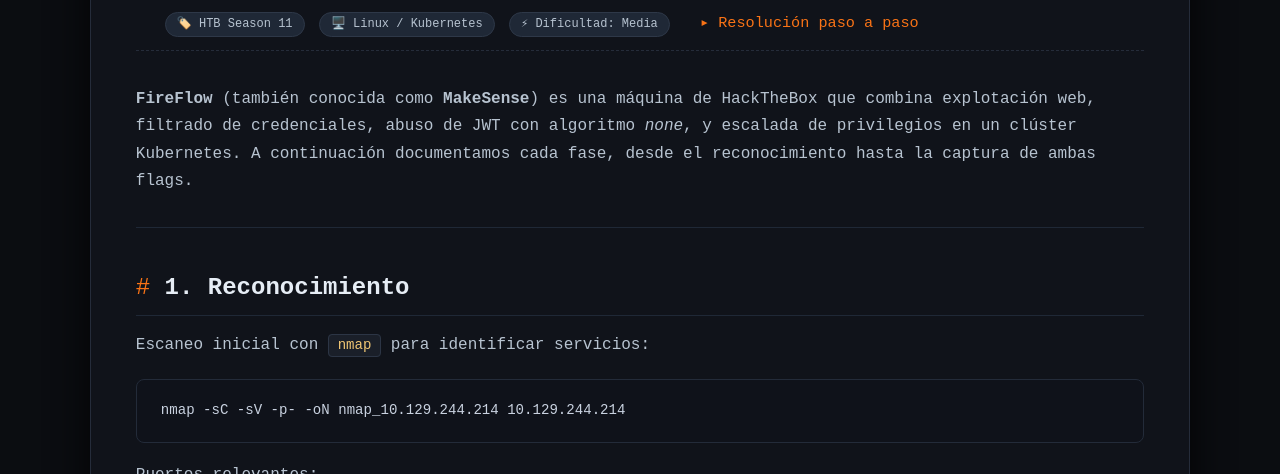
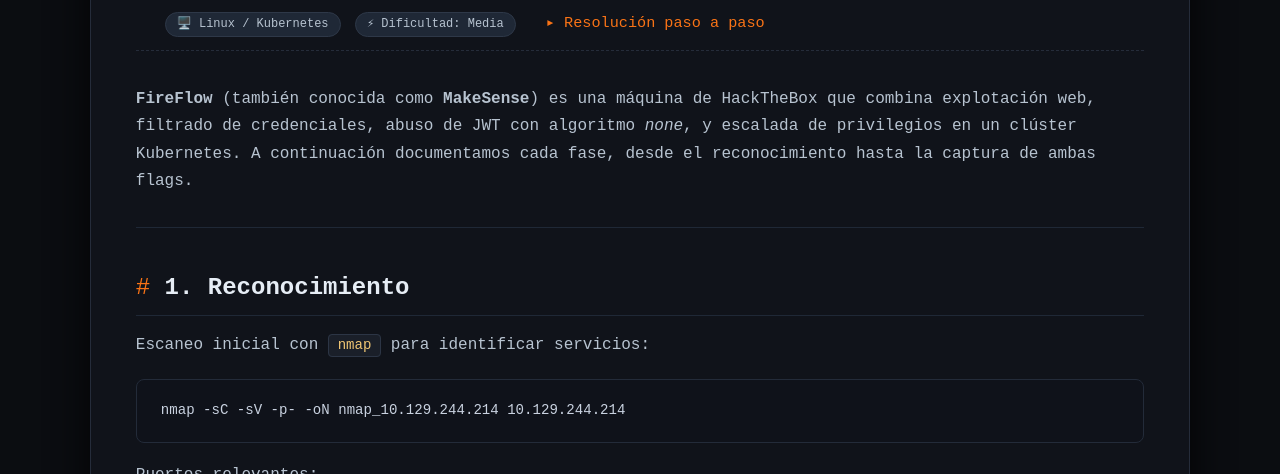
Before and after one commit to Cosm3No1de/FireFlow-HTB-linux-medium-writeUp, a plain HTML site: page index.html in a window 1280 px wide. Shown: the part 626-1100 px from the top of the page. Drawn offline with Linux system fonts and the light colour scheme.

Commit message:
Update index.html

```diff
--- a/index.html
+++ b/index.html
@@ -224,7 +224,6 @@
 
     <h1>FireFlow / MakeSense — Writeup</h1>
     <div class="subhead">
-        <span class="badge">🏷️ HTB Season 11</span>
         <span class="badge">🖥️ Linux / Kubernetes</span>
         <span class="badge">⚡ Dificultad: Media</span>
         <span style="margin-left: 1rem; color: #f97316;">▸ Resolución paso a paso</span>
```
